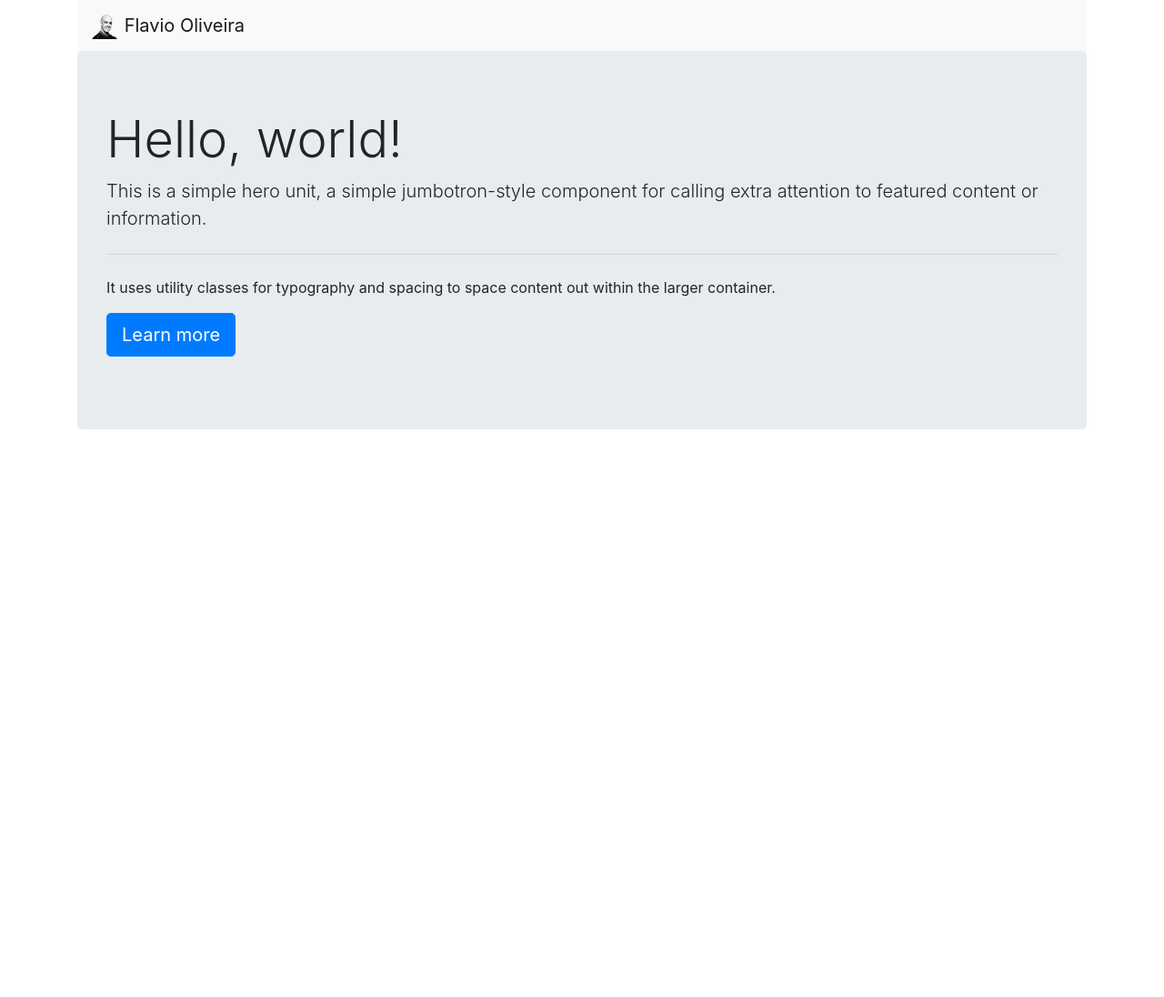
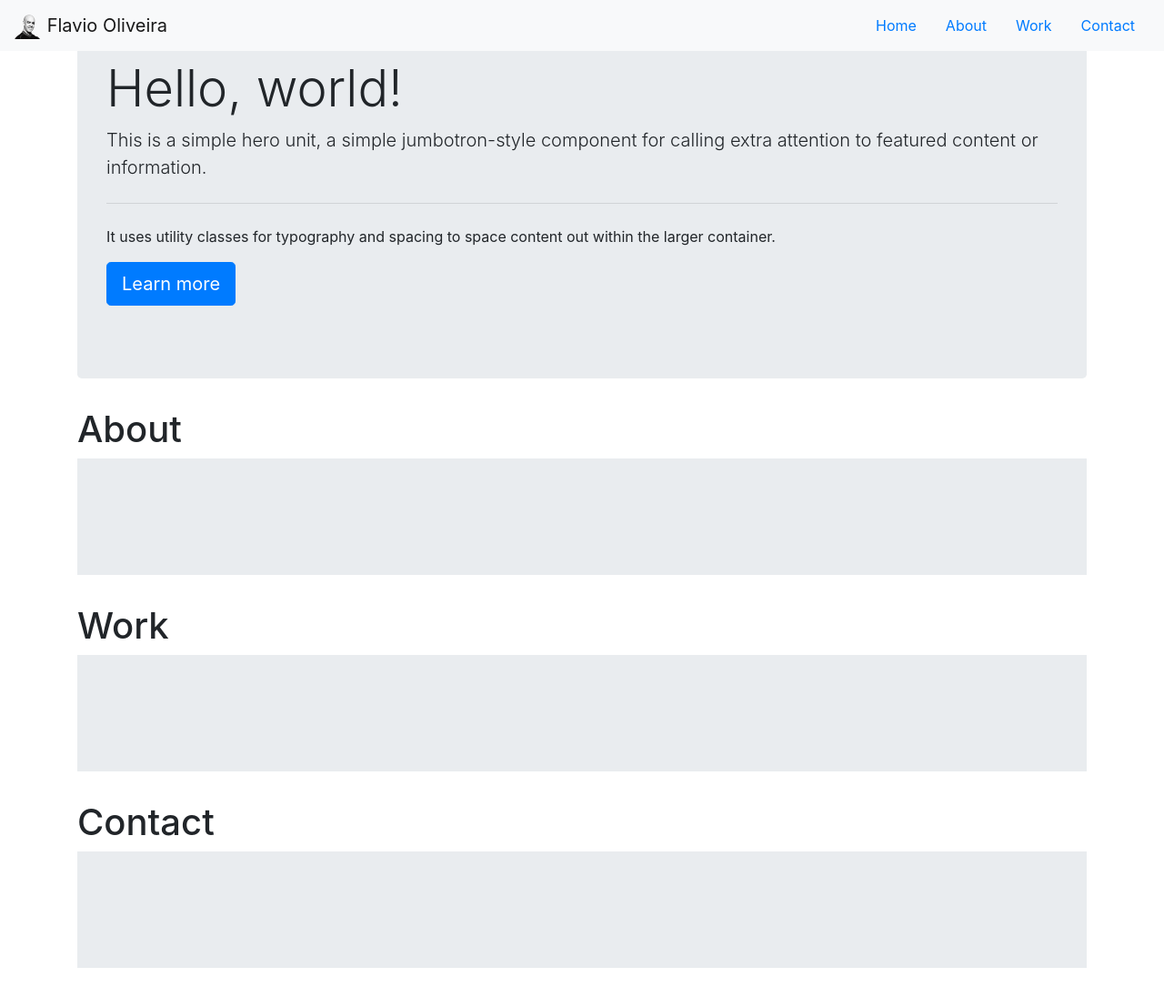
Before and after one commit to fl4viooliveira/Bootstrap-Portfolio, a plain HTML site: page index.html in a window 1280 px wide. Shown: the whole page at 91% size. Before the commit the page ends 800 px from the top, so only its background shows below. Drawn offline with nearby package versions, Linux system fonts and the light colour scheme.

Commit message:
finish nav bar and links

```diff
--- a/index.html
+++ b/index.html
@@ -16,15 +16,30 @@
 <body>
   <div class="container">
   <!-- NAV BAR -->
-  <!-- Image and text -->
-    <nav class="navbar navbar-light bg-light">
+
+    <nav class="navbar navbar-light bg-light mb-2 fixed-top">
       <a class="navbar-brand" href="#">
         <img src="./images/flavio_face.png" width="30" height="30" class="d-inline-block align-top" alt="Flavio face">
         Flavio Oliveira
       </a>
+      <ul class="nav justify-content-end">
+        <li class="nav-item">
+          <a class="nav-link" href="#hero">Home</a>
+        </li>
+        <li class="nav-item">
+          <a class="nav-link" href="#about">About</a>
+        </li>
+        <li class="nav-item">
+          <a class="nav-link" href="#work">Work</a>
+        </li>
+        <li class="nav-item">
+          <a class="nav-link" href="#contact">Contact</a>
+        </li>
+      </ul>
     </nav>
 
-
+<!-- HERO -->
+  <section id="hero">
     <div class="jumbotron">
       <h1 class="display-4">Hello, world!</h1>
       <p class="lead">This is a simple hero unit, a simple jumbotron-style component for calling extra attention to featured content or information.</p>
@@ -34,8 +49,34 @@
         <a class="btn btn-primary btn-lg" href="#" role="button">Learn more</a>
       </p>
     </div>
+  </section>
 
+<!-- ABOUT -->
+  <section class="about-box" id="about">
+    <h1>About</h1>
+    <div class="jumbotron jumbotron-fluid">
+      <div class="container" >
+      </div>
+    </div>
+  </section>
 
+<!-- WORK -->
+  <section class="work-box" id="work">
+    <h1>Work</h1>
+    <div class="jumbotron jumbotron-fluid">
+      <div class="container" >
+      </div>
+    </div>
+  </section>
+
+<!-- CONTACT -->
+  <section class="contact-box" id="contact">
+    <h1>Contact</h1>
+    <div class="jumbotron jumbotron-fluid">
+      <div class="container" >
+      </div>
+    </div>
+  </section>
   </div>
 
 
```
